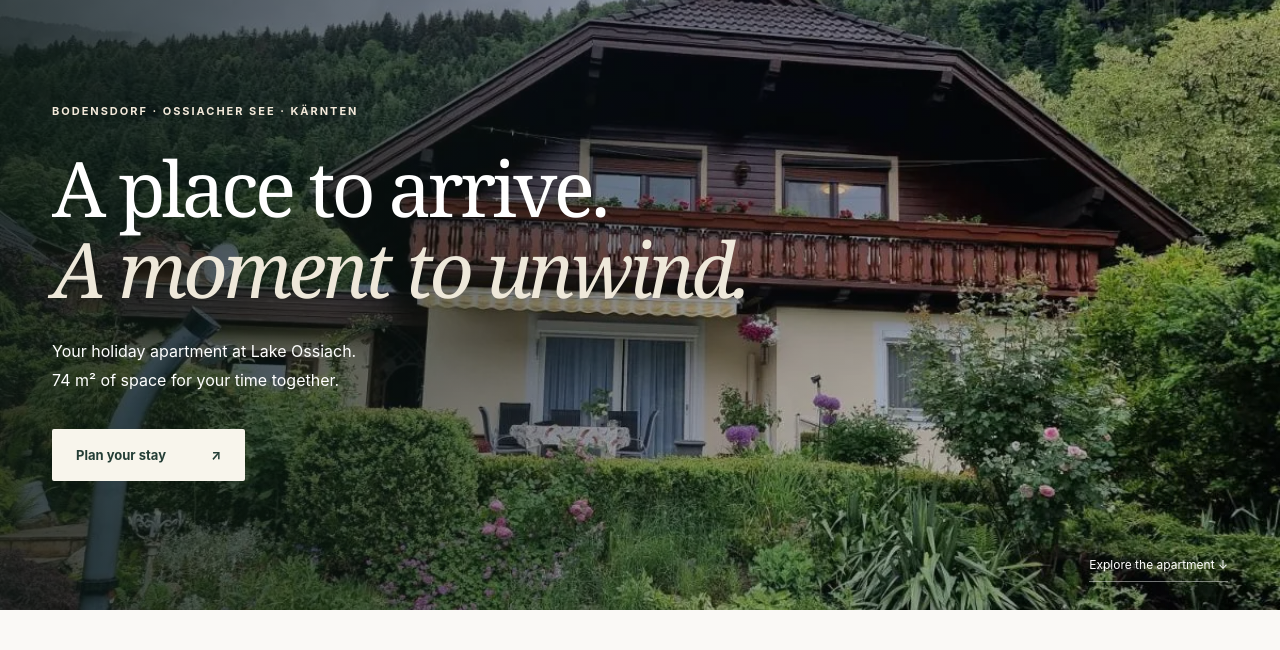
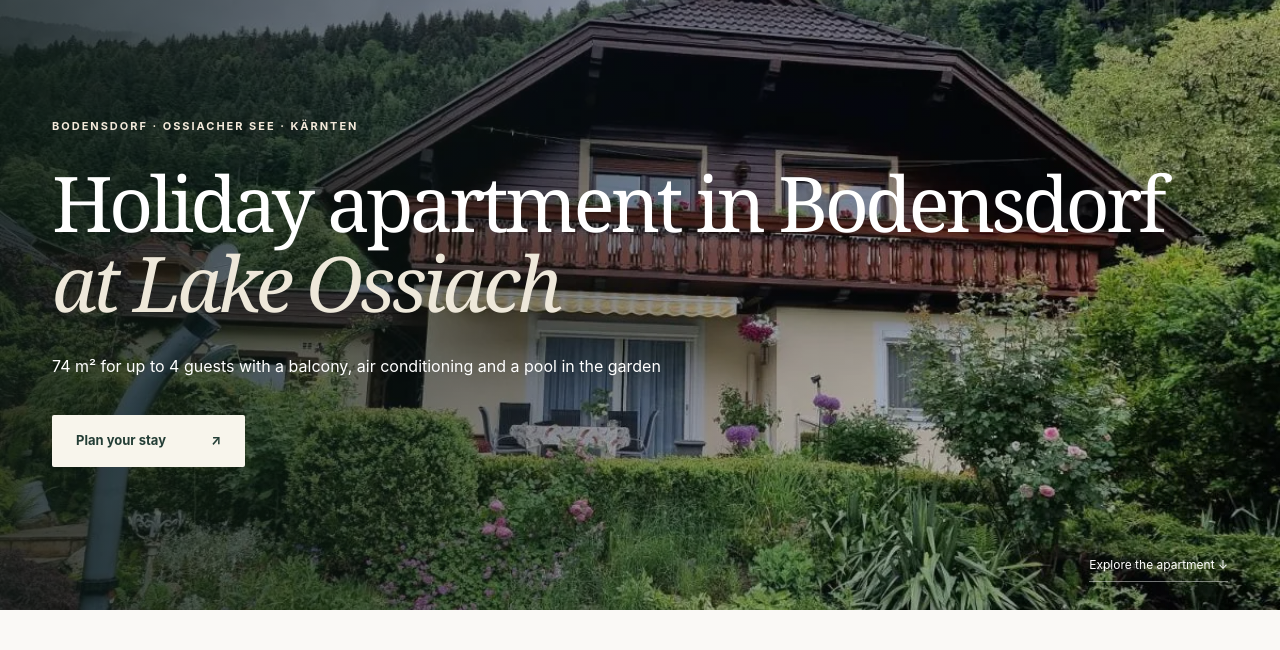
Before and after one commit to ilirjan1998/haus-flora, a Django app: page /en/ in a window 1280 px wide. Shown: the part 169-819 px from the top of the page. Run offline with Django 5.2, Linux system fonts and the light colour scheme; data comes from the database, SQL or seed files in the repository; data that the repository does not hold is empty.

Commit message:
Use clear location-based hero headings and apartment features in DE and EN

```diff
--- a/templates/booking/home.html
+++ b/templates/booking/home.html
@@ -5,8 +5,8 @@
   {% if hero_photo %}<img class="retreat-hero-photo" src="{{ hero_photo.image.url }}" alt="{% if lang == 'en' %}Haus Flora with its garden in Bodensdorf{% else %}Haus Flora mit Garten in Bodensdorf{% endif %}" fetchpriority="high" width="1200" height="900">{% endif %}
   <div class="retreat-hero-content">
     <p class="eyebrow">BODENSDORF · OSSIACHER SEE · KÄRNTEN</p>
-    <h1>{% if lang == 'en' %}A place to arrive.<br><em>A moment to unwind.</em>{% else %}Ankommen.<br><em>Und aufatmen.</em>{% endif %}</h1>
-    <p>{% if lang == 'en' %}Your holiday apartment at Lake Ossiach.<br>74 m² of space for your time together.{% else %}Eure Ferienwohnung am Ossiacher See.<br>74 m² Freiraum für eure gemeinsame Auszeit.{% endif %}</p>
+    <h1>{% if lang == 'en' %}Holiday apartment in Bodensdorf<br><em>at Lake Ossiach</em>{% else %}Ferienwohnung in Bodensdorf<br><em>am Ossiacher See</em>{% endif %}</h1>
+    <p>{% if lang == 'en' %}74 m² for up to 4 guests with a balcony, air conditioning and a pool in the garden{% else %}74 m² für bis zu 4 Personen mit Balkon, Klimaanlage und Pool im Garten{% endif %}</p>
     <a class="btn retreat-hero-button" href="#anfrage">{% if lang == 'en' %}Plan your stay{% else %}Auszeit planen{% endif %} <span aria-hidden="true">↗</span></a>
   </div>
   <a class="retreat-photo-link" href="#fotos">{% if lang == 'en' %}Explore the apartment{% else %}Die Ferienwohnung entdecken{% endif %} ↓</a>
```
